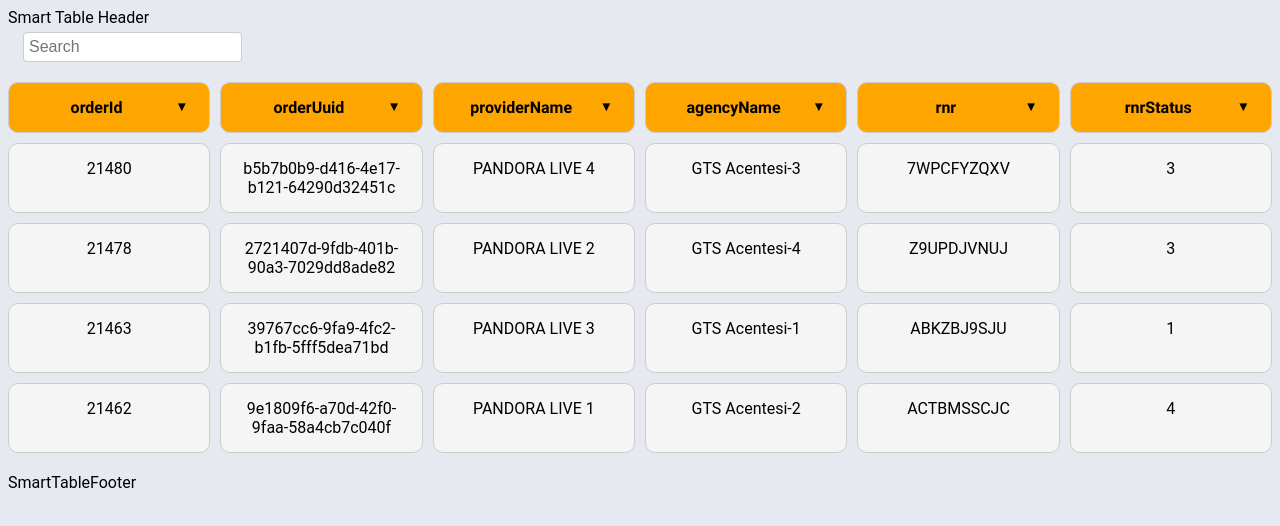
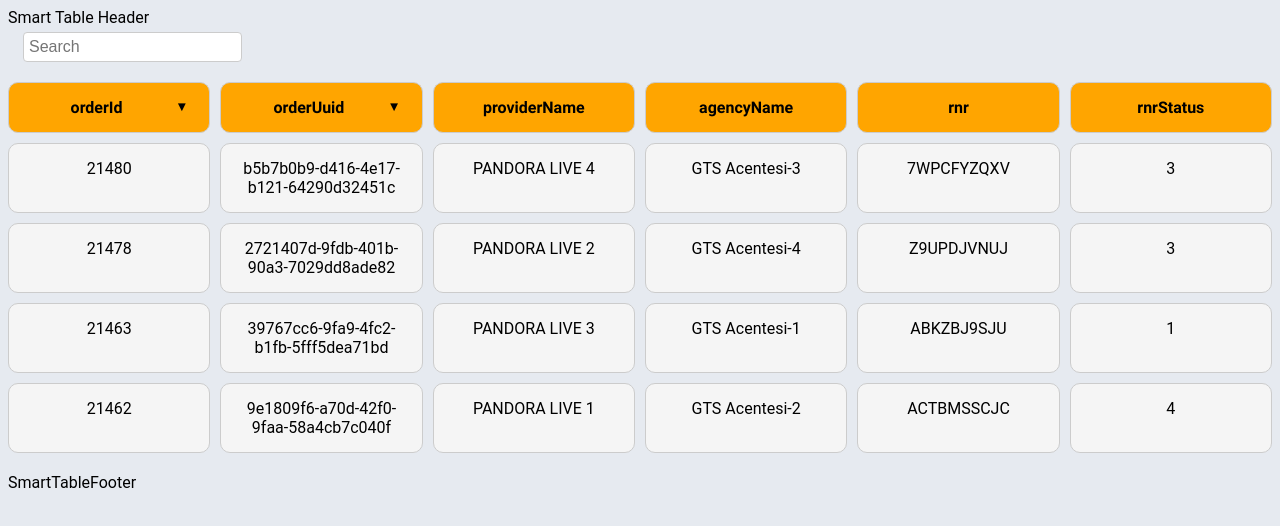
Before and after one commit to Mwiert/miniSpa, a Vue app: page /pinkpanthers in a window 1280 px wide. Shown: the top 526 px of the page. Built offline with nearby package versions, Linux system fonts and the light colour scheme; a web font is replaced by a local one.

Commit message:
Select sortable columns

```diff
--- a/src/components/SmartTable/SmartTable.vue
+++ b/src/components/SmartTable/SmartTable.vue
@@ -1,7 +1,7 @@
 <template>
     <div class="smart-table-c">
         <SmartTableHeader v-on:search-input="handleSearchInput" /> <!-- Header kısmı filters ve searchbar'ı içerir v-on ile emit ettiğimiz değerleri alıyoruz-->
-        <SmartTableBody :tableData="filteredData" :noItemsFound="filteredData.length === 0" />   <!--noItemsFound propunu smarttablebody içinde kullanmak için burada kontrol ediyoruz-->
+        <SmartTableBody :sortableColumns="sortableColumns" :tableData="filteredData" :noItemsFound="filteredData.length === 0" />   <!--noItemsFound propunu smarttablebody içinde kullanmak için burada kontrol ediyoruz-->
         <SmartTableFooter /> <!-- Footer kısmı pagination içerir -->
     </div>
 </template>
@@ -22,7 +22,10 @@ export default{
     data() {
         return {
            dummies: dummies,
-           searchTerm: ''
+           searchTerm: '',
+
+           // Columns that will have sorting feature
+           sortableColumns: ['orderId', 'orderUuid']
         };
     },
     computed: {
--- a/src/components/SmartTable/SmartTableBody.vue
+++ b/src/components/SmartTable/SmartTableBody.vue
@@ -2,10 +2,9 @@
   <div class="smart-table-body-c">
     <div class="grid-header" v-for="(header, index) in headers" :key="index">
       {{ header }}
-      <button v-if="sortedColumns[index] == true" @click="sort(header)" class="sort-button">
-        ▲
+      <button v-if="this.sortableColumns.includes(header)" @click="sort(header)" class="sort-button">
+        {{ sortedColumns[index] == true ? "▲" : "▼" }}
       </button>
-      <button v-else @click="sort(header)" class="sort-button">▼</button>
     </div>
     <div v-if="noItemsFound" class="grid-row no-items-found"> <!-- V-if ile noItemFound propumuza göre true veya false alıyoruz bunun aramasını smarttable componentimizde yapıyoruz eğer true ise alttaki satırlar render edilir false ise bu satırlar görmezden gelinip normal tablomuz oluşur-->
       <div :colspan="headers.length" class="no-grid-item">
@@ -25,13 +24,8 @@ export default {
   name: 'SmartTableBody',
   props: {
     tableData: Object,
-
-    noItemsFound:{
-      type:Boolean,
-      required:true
+    sortableColumns: Array
   },
-  },
-
   data() {
     return {
       sortedTableData: Object,
```
